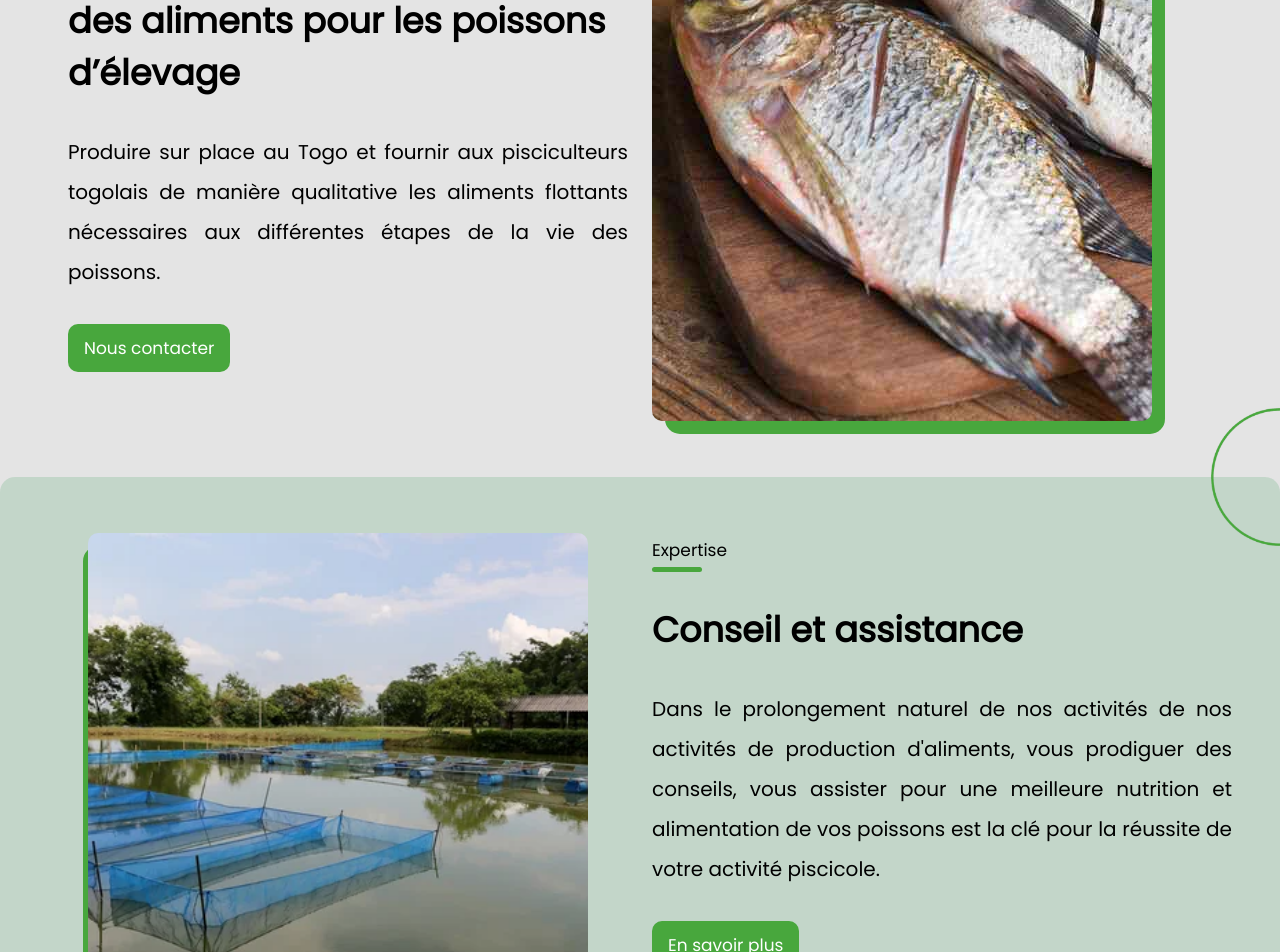
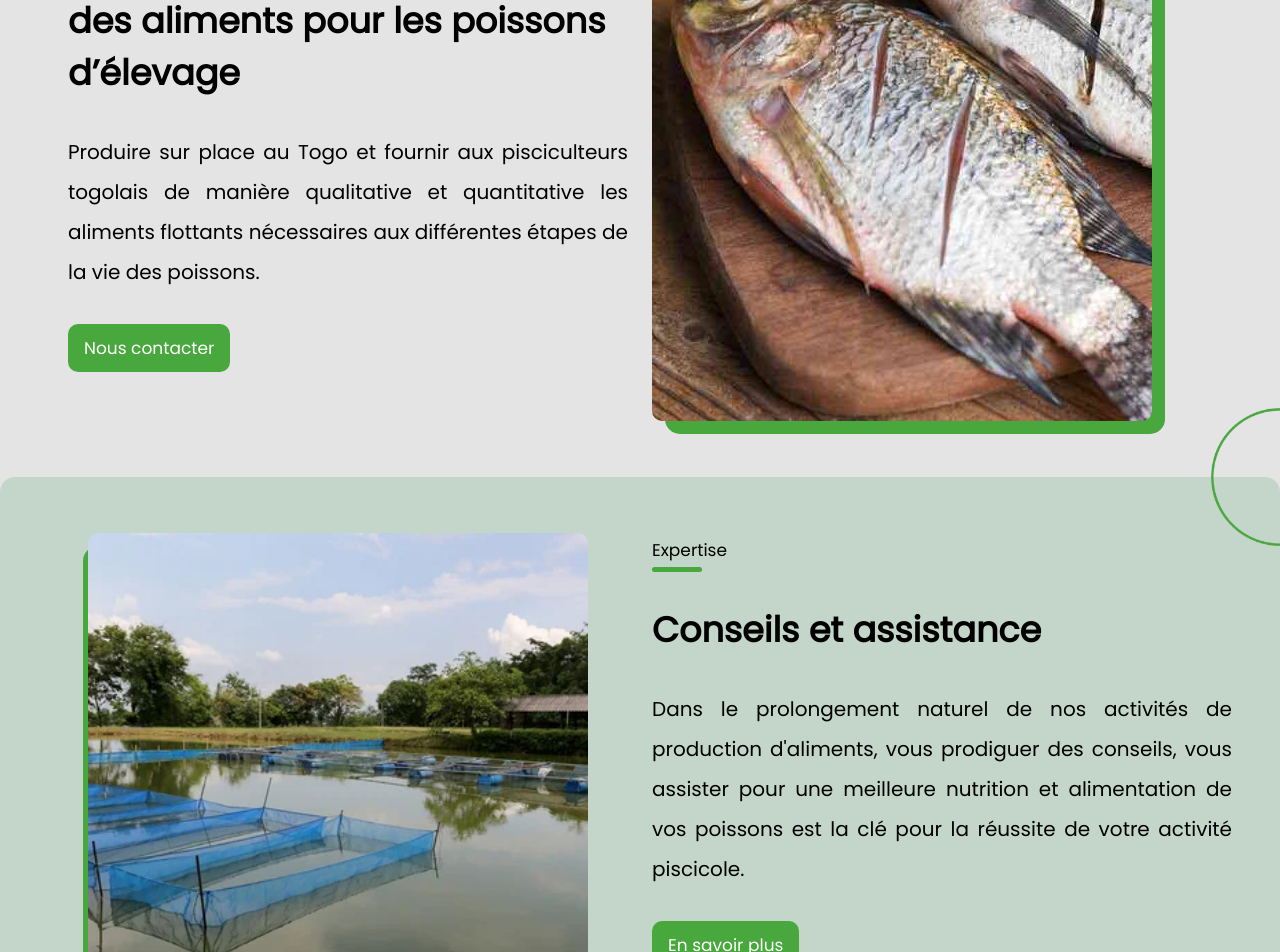
Before and after one commit to SamuelAMZ/lfish, a React (Create React App) app: page / in a window 1280 px wide. Shown: the part 1000-1952 px from the top of the page. Built offline with nearby package versions, Linux system fonts and the light colour scheme.

Commit message:
changes 5

```diff
--- a/src/components/SectionA.jsx
+++ b/src/components/SectionA.jsx
@@ -18,8 +18,8 @@ const SectionA = () => {
         </h2>
         <h3>
           Produire sur place au Togo et fournir aux pisciculteurs togolais de
-          manière qualitative les aliments flottants nécessaires aux différentes
-          étapes de la vie des poissons.
+          manière qualitative et quantitative les aliments flottants nécessaires
+          aux différentes étapes de la vie des poissons.
         </h3>
         <div>
           <NavLink to="/contact">
--- a/src/components/SectionB.jsx
+++ b/src/components/SectionB.jsx
@@ -29,12 +29,12 @@ const SectionB = () => {
         >
           <h4>Expertise</h4>
           <div className="line"></div>
-          <h2>Conseil et assistance</h2>
+          <h2>Conseils et assistance</h2>
           <h3>
-            Dans le prolongement naturel de nos activités de nos activités de
-            production d'aliments, vous prodiguer des conseils, vous assister
-            pour une meilleure nutrition et alimentation de vos poissons est la
-            clé pour la réussite de votre activité piscicole.
+            Dans le prolongement naturel de nos activités de production
+            d'aliments, vous prodiguer des conseils, vous assister pour une
+            meilleure nutrition et alimentation de vos poissons est la clé pour
+            la réussite de votre activité piscicole.
           </h3>
           <div>
             <NavLink to="/activite">
```
